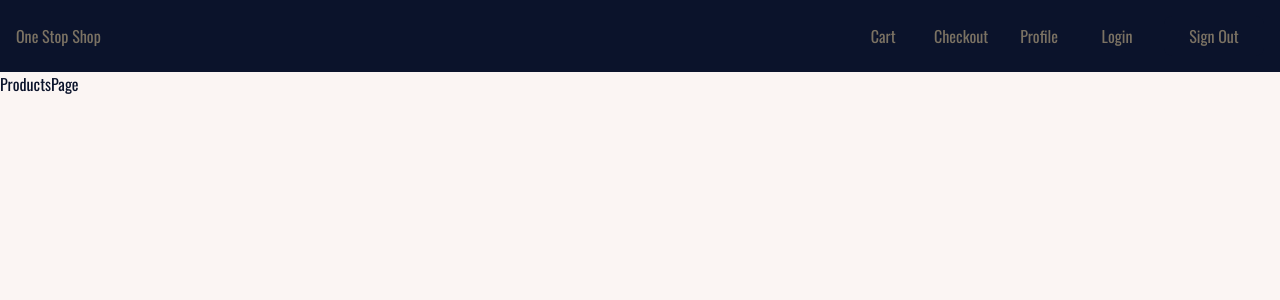
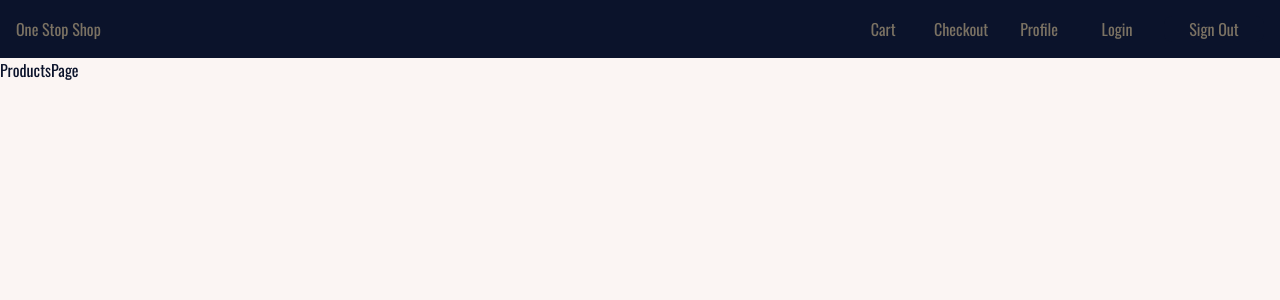
Before and after one commit to Aim4dabush/one-stop-shop, a React (Create React App) app: page / in a window 1280 px wide. Shown: the top 300 px of the page. Built offline with nearby package versions, Linux system fonts and the light colour scheme.

Commit message:
added another button style

```diff
--- a/src/components/shared/shared-button/SharedButton.js
+++ b/src/components/shared/shared-button/SharedButton.js
@@ -3,7 +3,11 @@ import styles from "./SharedButton.module.scss";
 
 const SharedButton = ({ buttonStyle, children }) => {
   return (
-    <button className={`${buttonStyle === "nav-link" && styles.nav_link}`}>
+    <button
+      className={`${buttonStyle === "nav-link" && styles.nav_link} ${
+        buttonStyle === "non-nav-link" && styles.non_nav_link
+      }`}
+    >
       {children}
     </button>
   );
--- a/src/components/shared/shared-button/SharedButton.module.scss
+++ b/src/components/shared/shared-button/SharedButton.module.scss
@@ -5,7 +5,6 @@
   border: none;
   color: $link;
   font-size: 16px;
-  padding: 0.5rem 0.5rem;
   width: 100px;
 
   &:hover {
@@ -14,3 +13,15 @@
     text-decoration: underline;
   }
 }
+
+.non_nav_link {
+  align-items: center;
+  background-color: $secondary;
+  border: none;
+  color: $link;
+  display: flex;
+  font-size: 16px;
+  gap: 0.2rem;
+  justify-content: center;
+  width: 100px;
+}
```
